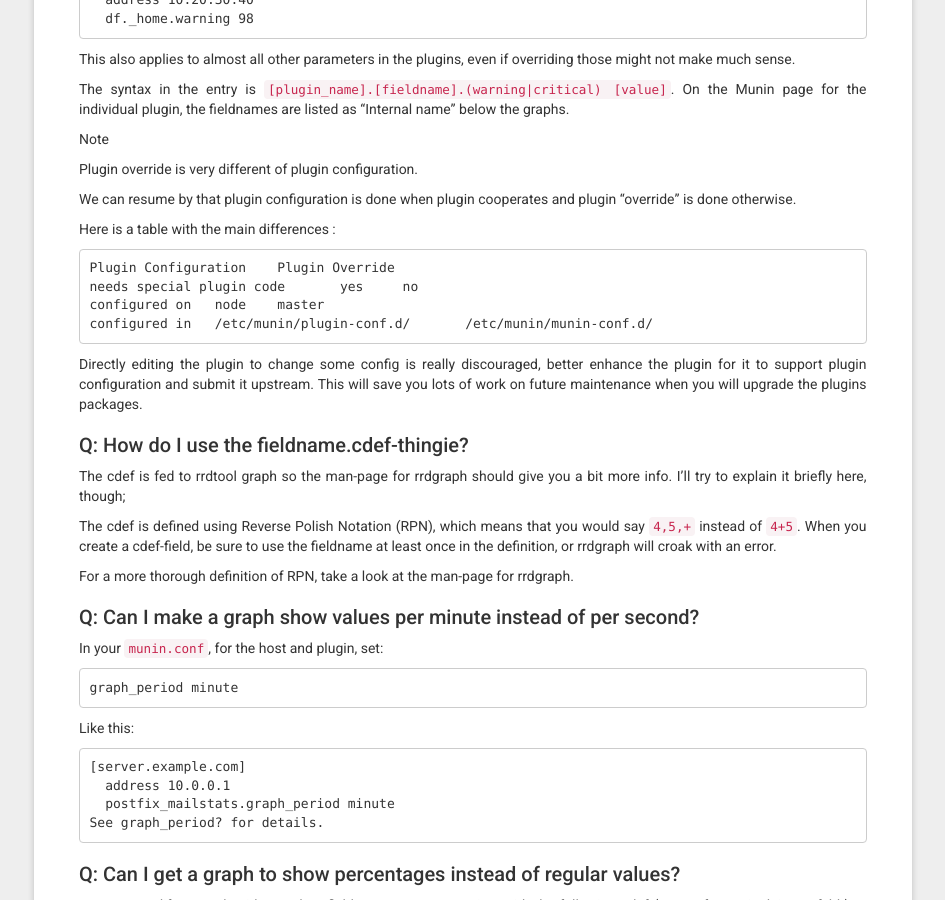
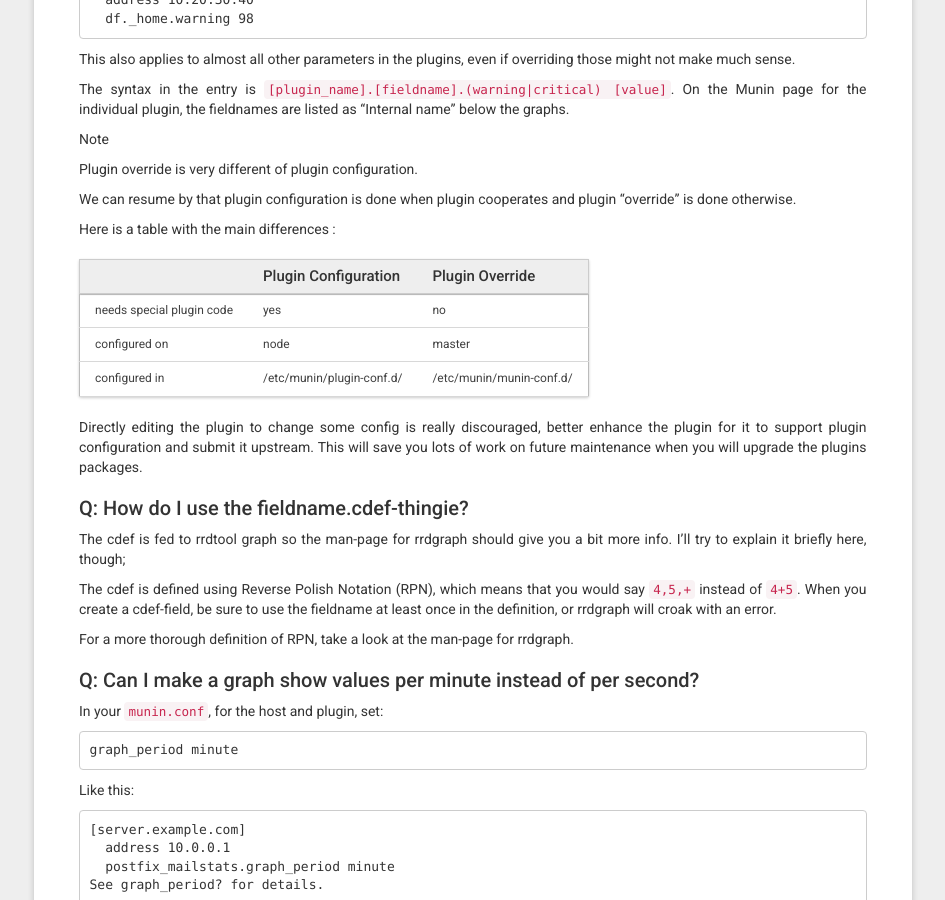
Before and after one commit to munin-monitoring/munin-monitoring.github.io, a Jekyll site: the page built from _pages/faq.md, in a window 1280 px wide and 900 px high, scrolled down 1630 px. Shown: the whole window, without its empty margins (21-966 px from the left). Built offline with Jekyll 4.4.1, drawn with Linux system fonts in a browser that asks for light colours; nearby versions of some CDN libraries.

Commit message:
Update faq.md

```diff
--- a/_pages/faq.md
+++ b/_pages/faq.md
@@ -101,10 +101,11 @@ We can resume by that plugin configuration is done when plugin cooperates and pl
 
 Here is a table with the main differences :
 
-    Plugin Configuration	Plugin Override
-    needs special plugin code	yes	no
-    configured on	node	master
-    configured in	/etc/munin/plugin-conf.d/	/etc/munin/munin-conf.d/
+   |  Plugin Configuration	| Plugin Override
+-------- | ------------------------ | -------------------
+needs special plugin code	|  yes	|  no
+configured on               | 	node	| master
+configured in	            | /etc/munin/plugin-conf.d/ | 	/etc/munin/munin-conf.d/
 
 Directly editing the plugin to change some config is really discouraged,
 better enhance the plugin for it to support plugin configuration and submit it upstream.
```
